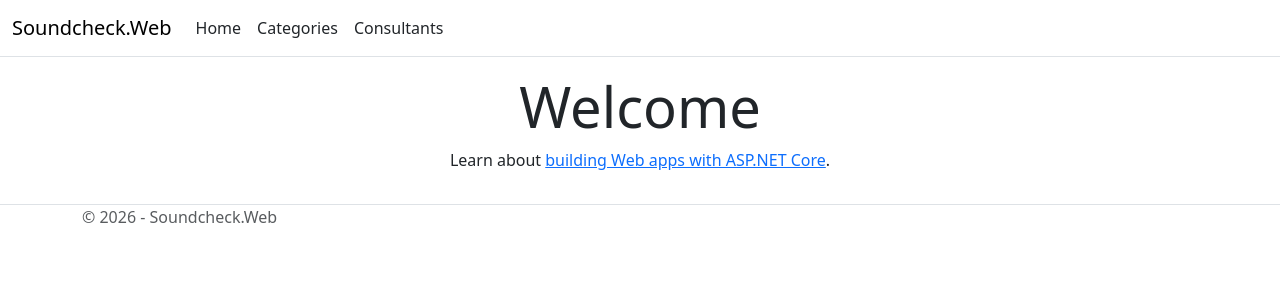
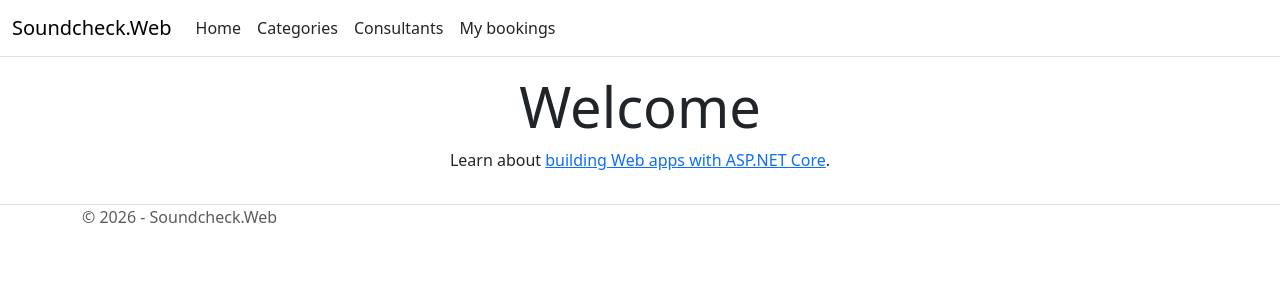
Before and after one commit to BestIsaacPlayer/Soundcheck, an ASP.NET Core app: page / in a window 1280 px wide. Shown: the top 300 px of the page. Run offline with ASP.NET Core 8, Linux system fonts and the light colour scheme.

Commit message:
Add bookings tab to the main application layout

```diff
--- a/Soundcheck.Web/Views/Shared/_Layout.cshtml
+++ b/Soundcheck.Web/Views/Shared/_Layout.cshtml
@@ -28,6 +28,9 @@
                     <li class="nav-item">
                         <a class="nav-link text-dark" asp-controller="Consultants" asp-action="Index">Consultants</a>
                     </li>
+                    <li class="nav-item">
+                        <a class="nav-link text-dark" asp-controller="Bookings" asp-action="Index">My bookings</a>
+                    </li>
                 </ul>
             </div>
         </div>
```
